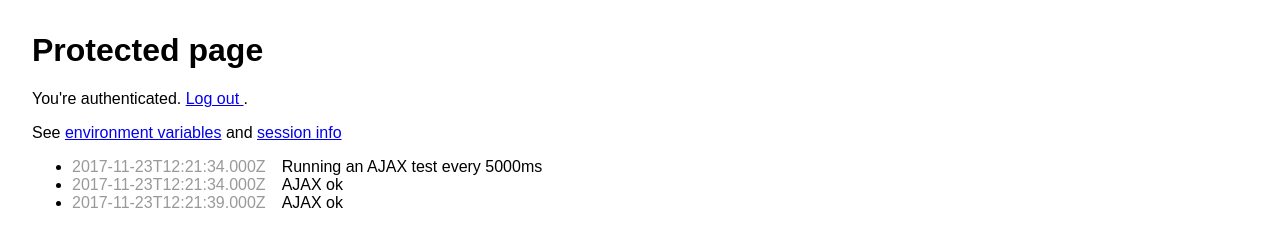
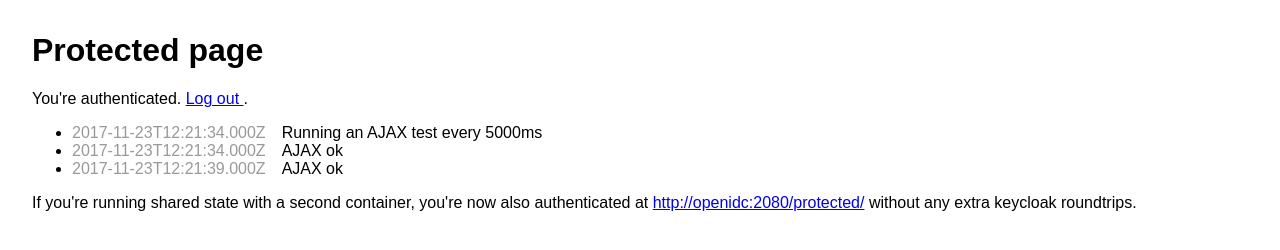
Before and after one commit to Reposoft/openidc-keycloak-test, a plain HTML site: page build-contracts/html-ajax/protected/index.html in a window 1280 px wide. Drawn offline with nearby package versions, Linux system fonts and the light colour scheme.

Commit message:
From https://github.com/Reposoft/openidc-keycloak-test/pull/3

```diff
--- a/build-contracts/html-ajax/protected/index.html
+++ b/build-contracts/html-ajax/protected/index.html
@@ -14,11 +14,12 @@
         Log out
       </a>.
     <p>
-    <p>
-      See <a href="cgi/printenv">environment variables</a>
-      and <a href="/protected/redirect_uri?info=json">session info</a>
+    <ul id="log">
+    </ul>
+    <p>If you're running shared state with a second container,
+      you're now also authenticated at <a href="http://openidc:2080/protected/">http://openidc:2080/protected/</a>
+      without any extra keycloak roundtrips.
     </p>
-    <ul id="log"/>
     <!-- page content -->
   </body>
 </html>
--- a/build-contracts/html-ajax/protected/script.js
+++ b/build-contracts/html-ajax/protected/script.js
@@ -1,3 +1,6 @@
+
+// Note that jQuery sends X-Requested-With but other AJAX libs might not
+// so see https://github.com/pingidentity/mod_auth_openidc/wiki/Cookies
 
 var ajaxtestGET = function(log) {
   $.ajax({
```
Also changed, not shown: build-contracts/docker-compose.yml (+12 -5 lines).
